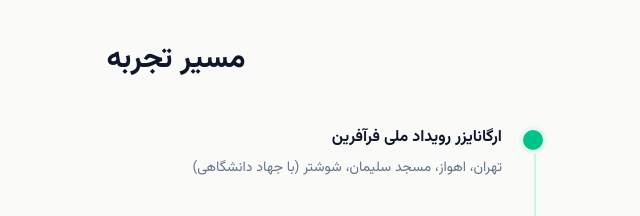
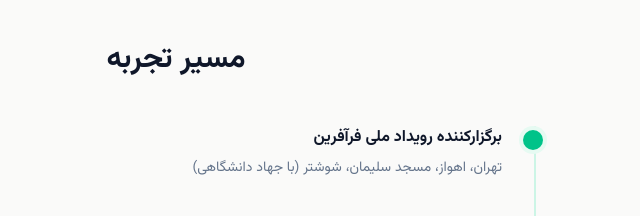
Before and after one commit to animooss-cell/personal-brand-site, a Next.js app: page /about in a window 1280 px wide. Shown: the part 1700-1916 px from the top of the page, without its empty margins (464-1104 px from the left). Built offline with nearby package versions, Linux system fonts and the light colour scheme; no server answers; the database is empty.

Commit message:
Update page.tsx

```diff
--- a/app/about/page.tsx
+++ b/app/about/page.tsx
@@ -93,7 +93,7 @@ const defaultSocialLinks: Record<string, string> = {
 const defaultPhoneNumbers = ["09161002550", "09163070748"];
 
 const defaultTimeline = [
-  { title: "ارگانایزر رویداد ملی فرآفرین", place: "تهران، اهواز، مسجد سلیمان، شوشتر (با جهاد دانشگاهی)" },
+  { title: "برگزارکننده رویداد ملی فرآفرین", place: "تهران، اهواز، مسجد سلیمان، شوشتر (با جهاد دانشگاهی)" },
   { title: "مدیر اجرایی نمایشگاه بزرگ استارتاپ‌های خوزستان (الکام استارز)", place: "۹۶، ۹۷، ۹۸" },
   { title: "بنیان‌گذار رویداد تجربه‌محور کارآفرینان", place: "از ۹۲ تا کنون (همفکر، دیدار، همراه، حرف نو)" },
   { title: "دبیر اجرایی کمیسیون کسب‌وکارهای نوپا", place: "سازمان نظام صنفی رایانه استان خوزستان" },
```
